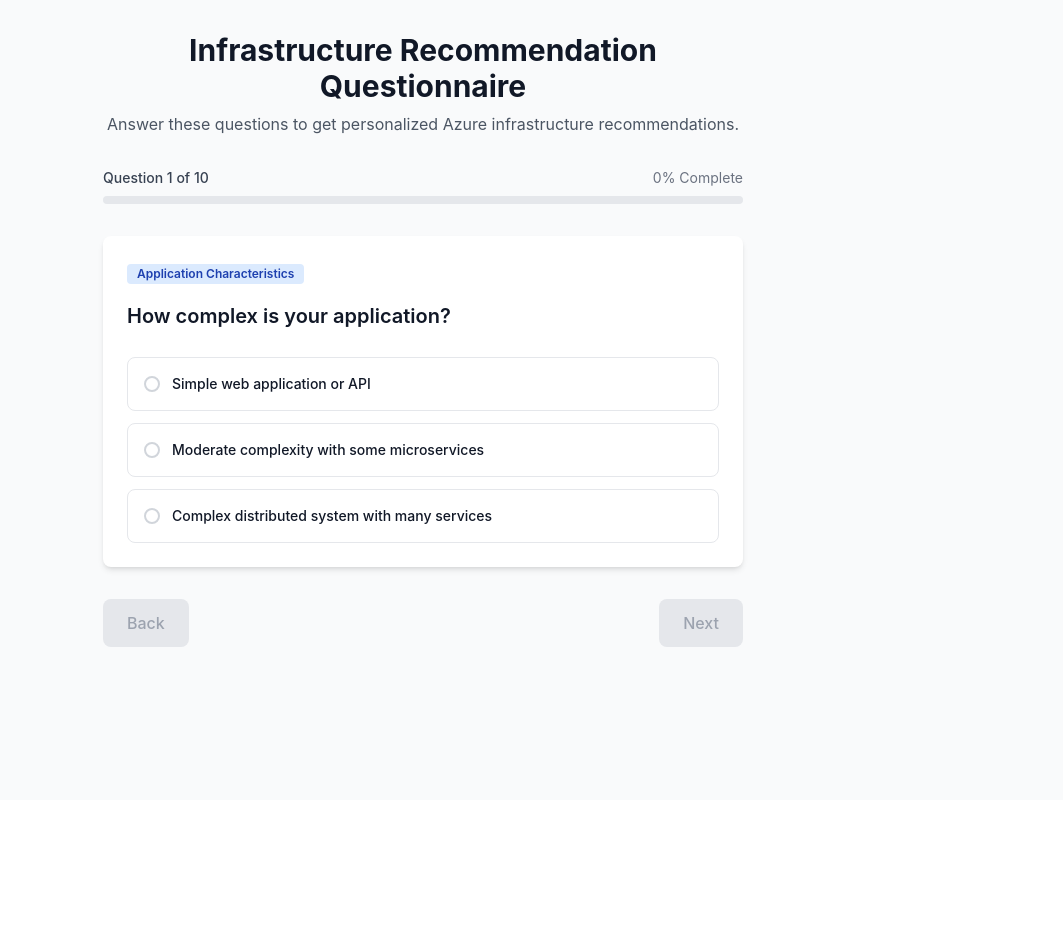
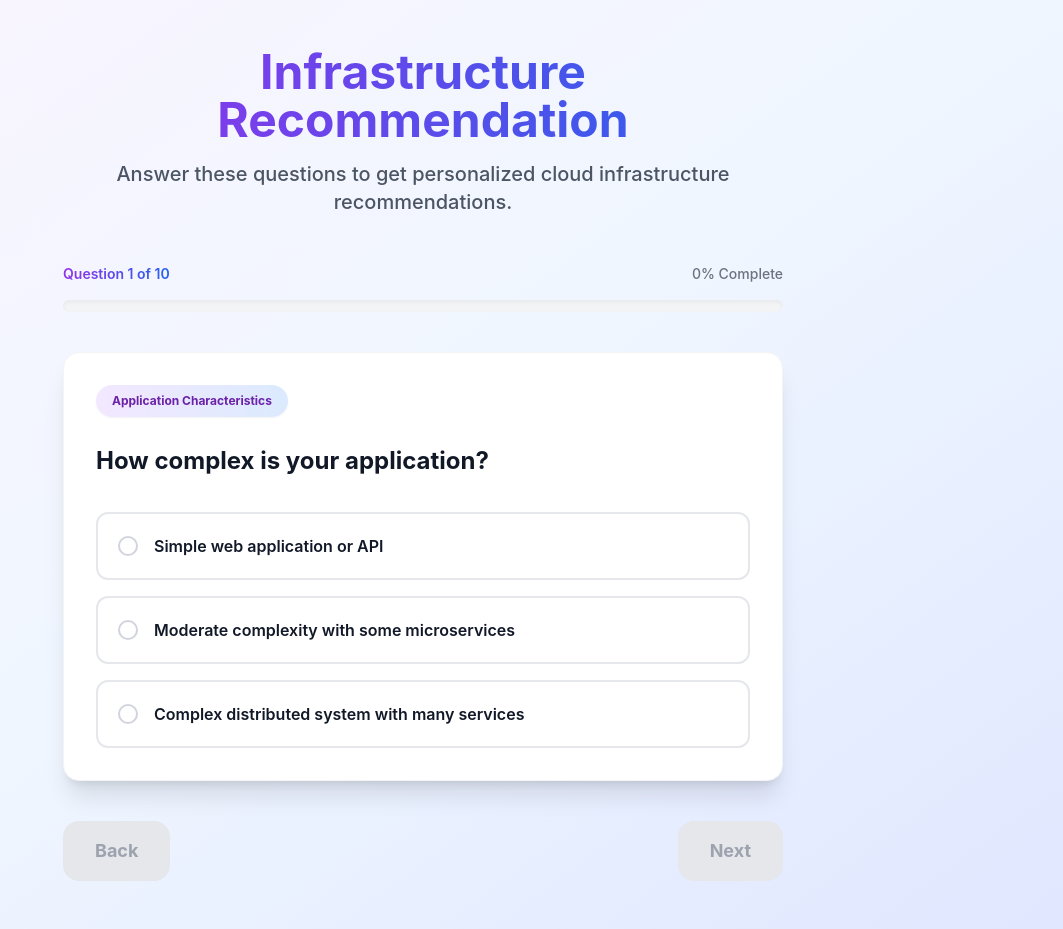
Before and after one commit to gundy213/inframap, a React (Vite) app in the folder frontend/: page / in a window 1280 px wide. Shown: the whole page, without its empty margins (217-1280 px from the left). Before the commit the page ends 800 px from the top, so only its background shows below. Built offline with nearby package versions, Linux system fonts and the light colour scheme.

Commit message:
style: enhance UI components with improved styling and layout adjustments

```diff
--- a/frontend/components/ProgressBar.tsx
+++ b/frontend/components/ProgressBar.tsx
@@ -15,17 +15,17 @@ export const ProgressBar: React.FC<ProgressBarProps> = ({
 
   return (
     <div className={`w-full ${className}`}>
-      <div className="flex justify-between items-center mb-2">
-        <span className="text-sm font-medium text-gray-700">
+      <div className="flex justify-between items-center mb-4">
+        <span className="text-sm font-semibold text-gray-700 bg-gradient-to-r from-purple-600 to-blue-600 bg-clip-text text-transparent">
           Question {currentStep} of {totalSteps}
         </span>
-        <span className="text-sm text-gray-500">
+        <span className="text-sm text-gray-500 font-medium">
           {Math.round(progressPercentage)}% Complete
         </span>
       </div>
-      <div className="w-full bg-gray-200 rounded-full h-2">
+      <div className="w-full bg-gray-100 rounded-full h-3 shadow-inner">
         <div
-          className="bg-blue-600 h-2 rounded-full transition-all duration-300 ease-in-out"
+          className="bg-gradient-to-r from-purple-500 to-blue-500 h-3 rounded-full transition-all duration-500 ease-out shadow-sm"
           style={{ width: `${progressPercentage}%` }}
         />
       </div>
--- a/frontend/components/QuestionCard.tsx
+++ b/frontend/components/QuestionCard.tsx
@@ -27,43 +27,43 @@ export const QuestionCard: React.FC<QuestionCardProps> = ({
   className = ''
 }) => {
   return (
-    <div className={`bg-white rounded-lg shadow-md p-6 ${className}`}>
+    <div className={`bg-white rounded-2xl shadow-xl p-8 border border-gray-100 ${className}`}>
       {question.category && (
-        <div className="mb-4">
-          <span className="inline-block bg-blue-100 text-blue-800 text-xs font-semibold px-2.5 py-0.5 rounded">
+        <div className="mb-6">
+          <span className="inline-block bg-gradient-to-r from-purple-100 to-blue-100 text-purple-800 text-xs font-bold px-4 py-2 rounded-full shadow-sm">
             {question.category}
           </span>
         </div>
       )}
 
-      <h2 className="text-xl font-semibold text-gray-900 mb-6 leading-relaxed">
+      <h2 className="text-2xl font-bold text-gray-900 mb-8 leading-relaxed">
         {question.text}
       </h2>
 
-      <div className="space-y-3">
+      <div className="space-y-4">
         {question.options.map((option) => (
           <div
             key={option.id}
-            className={`border rounded-lg p-4 cursor-pointer transition-all duration-200 hover:shadow-md ${
+            className={`border-2 rounded-xl p-5 cursor-pointer transition-all duration-300 hover:shadow-lg hover:scale-105 ${
               selectedAnswerId === option.id
-                ? 'border-blue-500 bg-blue-50 shadow-md'
-                : 'border-gray-200 hover:border-gray-300'
+                ? 'border-purple-500 bg-gradient-to-r from-purple-50 to-blue-50 shadow-lg scale-105'
+                : 'border-gray-200 hover:border-purple-300'
             }`}
             onClick={() => onAnswerSelect(option.id)}
           >
-            <div className="flex items-start">
-              <div className={`flex-shrink-0 w-4 h-4 rounded-full border-2 mt-0.5 mr-3 ${
+            <div className="flex items-center">
+              <div className={`flex-shrink-0 w-5 h-5 rounded-full border-2 mr-4 transition-all ${
                 selectedAnswerId === option.id
-                  ? 'border-blue-500 bg-blue-500'
+                  ? 'border-purple-500 bg-purple-500'
                   : 'border-gray-300'
               }`}>
                 {selectedAnswerId === option.id && (
-                  <div className="w-full h-full rounded-full bg-white scale-50" />
+                  <div className="w-full h-full rounded-full bg-white scale-50 transition-transform" />
                 )}
               </div>
               <div className="flex-1">
-                <p className={`text-sm font-medium ${
-                  selectedAnswerId === option.id ? 'text-blue-900' : 'text-gray-900'
+                <p className={`text-base font-semibold ${
+                  selectedAnswerId === option.id ? 'text-purple-900' : 'text-gray-900'
                 }`}>
                   {option.text}
                 </p>
--- a/frontend/pages/index.tsx
+++ b/frontend/pages/index.tsx
@@ -282,54 +282,54 @@ const Questionnaire: React.FC = () => {
 
   if (result) {
     return (
-      <div className="min-h-screen bg-gray-50 py-8">
-        <div className="max-w-4xl mx-auto px-4">
-          <div className="bg-white rounded-lg shadow-md p-8">
-            <h1 className="text-3xl font-bold text-gray-900 mb-6">
+      <div className="min-h-screen bg-gradient-to-br from-purple-50 via-blue-50 to-indigo-100 py-12">
+        <div className="max-w-4xl mx-auto px-6">
+          <div className="bg-white rounded-3xl shadow-2xl p-10 border border-gray-100">
+            <h1 className="text-4xl font-bold bg-gradient-to-r from-purple-600 to-blue-600 bg-clip-text text-transparent text-center mb-8">
               Your Infrastructure Recommendation
             </h1>
 
-            <div className="mb-8">
-              <div className="text-center mb-6">
-                <div className="text-6xl mb-4">🏗️</div>
-                <h2 className="text-2xl font-semibold text-gray-900 mb-2">
+            <div className="mb-10">
+              <div className="text-center mb-8">
+                <div className="text-7xl mb-6">🏗️</div>
+                <h2 className="text-3xl font-bold text-gray-900 mb-3">
                   {result.recommendation}
                 </h2>
-                <div className="text-lg text-gray-600">
-                  Confidence: {result.confidenceScore}%
+                <div className="text-xl text-gray-600 font-medium">
+                  Confidence: <span className="text-purple-600">{result.confidenceScore}%</span>
                 </div>
               </div>
             </div>
 
-            <div className="mb-8">
-              <h3 className="text-xl font-semibold text-gray-900 mb-4">Why this recommendation?</h3>
-              <ul className="space-y-3">
+            <div className="mb-10">
+              <h3 className="text-2xl font-bold text-gray-900 mb-6">Why this recommendation?</h3>
+              <ul className="space-y-4">
                 {result.reasoning.map((reason, index) => (
-                  <li key={index} className="flex items-start">
-                    <span className="flex-shrink-0 w-6 h-6 bg-blue-100 text-blue-600 rounded-full flex items-center justify-center text-sm font-medium mr-3 mt-0.5">
+                  <li key={index} className="flex items-start bg-gray-50 rounded-xl p-4">
+                    <span className="flex-shrink-0 w-8 h-8 bg-gradient-to-r from-purple-500 to-blue-500 text-white rounded-full flex items-center justify-center text-sm font-bold mr-4">
                       {index + 1}
                     </span>
-                    <span className="text-gray-700">{reason}</span>
+                    <span className="text-gray-700 text-lg">{reason}</span>
                   </li>
                 ))}
               </ul>
             </div>
 
             {result.alternatives.length > 0 && (
-              <div className="mb-8">
-                <h3 className="text-xl font-semibold text-gray-900 mb-4">Alternative Options</h3>
-                <div className="space-y-4">
+              <div className="mb-10">
+                <h3 className="text-2xl font-bold text-gray-900 mb-6">Alternative Options</h3>
+                <div className="space-y-5">
                   {result.alternatives.map((alt, index) => (
-                    <div key={index} className="border border-gray-200 rounded-lg p-4">
-                      <div className="flex justify-between items-center mb-2">
-                        <h4 className="font-medium text-gray-900">{alt.architecture}</h4>
-                        <span className="text-sm text-gray-500">{alt.percentage}% match</span>
+                    <div key={index} className="border-2 border-gray-100 rounded-2xl p-6 hover:shadow-lg transition-shadow">
+                      <div className="flex justify-between items-center mb-3">
+                        <h4 className="font-bold text-gray-900 text-xl">{alt.architecture}</h4>
+                        <span className="text-sm bg-gradient-to-r from-purple-100 to-blue-100 text-purple-800 px-3 py-1 rounded-full font-semibold">{alt.percentage}% match</span>
                       </div>
-                      <ul className="text-sm text-gray-600 space-y-1">
+                      <ul className="text-gray-600 space-y-2">
                         {alt.reasons.map((reason, reasonIndex) => (
                           <li key={reasonIndex} className="flex items-start">
-                            <span className="mr-2">•</span>
-                            <span>{reason}</span>
+                            <span className="mr-3 text-purple-500">•</span>
+                            <span className="text-lg">{reason}</span>
                           </li>
                         ))}
                       </ul>
@@ -346,7 +346,7 @@ const Questionnaire: React.FC = () => {
                   setResponses([]);
                   setCurrentStep(1);
                 }}
-                className="bg-blue-600 text-white px-6 py-3 rounded-lg font-medium hover:bg-blue-700 transition-colors"
+                className="bg-gradient-to-r from-purple-600 to-blue-600 text-white px-8 py-4 rounded-2xl font-bold text-lg hover:from-purple-700 hover:to-blue-700 transition-all duration-300 shadow-lg hover:shadow-xl transform hover:scale-105"
               >
                 Take Questionnaire Again
               </button>
@@ -358,33 +358,33 @@ const Questionnaire: React.FC = () => {
   }
 
   return (
-    <div className="min-h-screen bg-gray-50 py-8">
-      <div className="max-w-2xl mx-auto px-4">
-        <div className="mb-8">
-          <h1 className="text-3xl font-bold text-gray-900 text-center mb-2">
-            Infrastructure Recommendation Questionnaire
+    <div className="min-h-screen bg-gradient-to-br from-purple-50 via-blue-50 to-indigo-100 py-12">
+      <div className="max-w-3xl mx-auto px-6">
+        <div className="text-center mb-12">
+          <h1 className="text-5xl font-bold bg-gradient-to-r from-purple-600 to-blue-600 bg-clip-text text-transparent mb-4">
+            Infrastructure Recommendation
           </h1>
-          <p className="text-gray-600 text-center">
-            Answer these questions to get personalized Azure infrastructure recommendations.
+          <p className="text-xl text-gray-600 font-medium">
+            Answer these questions to get personalized cloud infrastructure recommendations.
           </p>
         </div>
 
         <ProgressBar
           currentStep={currentStep}
           totalSteps={totalSteps}
-          className="mb-8"
+          className="mb-10"
         />
 
         <QuestionCard
           question={currentQuestion}
           selectedAnswerId={currentResponse?.selectedAnswerId}
           onAnswerSelect={handleAnswerSelect}
-          className="mb-8"
+          className="mb-10"
         />
 
         {error && (
-          <div className="bg-red-50 border border-red-200 rounded-lg p-4 mb-6">
-            <p className="text-red-800">{error}</p>
+          <div className="bg-red-50 border-2 border-red-200 rounded-2xl p-6 mb-8">
+            <p className="text-red-800 font-semibold text-lg">{error}</p>
           </div>
         )}
 
@@ -392,10 +392,10 @@ const Questionnaire: React.FC = () => {
           <button
             onClick={handleBack}
             disabled={currentStep === 1}
-            className={`px-6 py-3 rounded-lg font-medium transition-colors ${
+            className={`px-8 py-4 rounded-2xl font-bold text-lg transition-all duration-300 ${
               currentStep === 1
                 ? 'bg-gray-200 text-gray-400 cursor-not-allowed'
-                : 'bg-gray-600 text-white hover:bg-gray-700'
+                : 'bg-gray-600 text-white hover:bg-gray-700 shadow-lg hover:shadow-xl transform hover:scale-105'
             }`}
           >
             Back
@@ -404,10 +404,10 @@ const Questionnaire: React.FC = () => {
           <button
             onClick={handleNext}
             disabled={!canProceed || isSubmitting}
-            className={`px-6 py-3 rounded-lg font-medium transition-colors ${
+            className={`px-8 py-4 rounded-2xl font-bold text-lg transition-all duration-300 ${
               !canProceed || isSubmitting
                 ? 'bg-gray-200 text-gray-400 cursor-not-allowed'
-                : 'bg-blue-600 text-white hover:bg-blue-700'
+                : 'bg-gradient-to-r from-purple-600 to-blue-600 text-white hover:from-purple-700 hover:to-blue-700 shadow-lg hover:shadow-xl transform hover:scale-105'
             }`}
           >
             {isSubmitting ? 'Submitting...' : currentStep === totalSteps ? 'Get Recommendation' : 'Next'}
```
